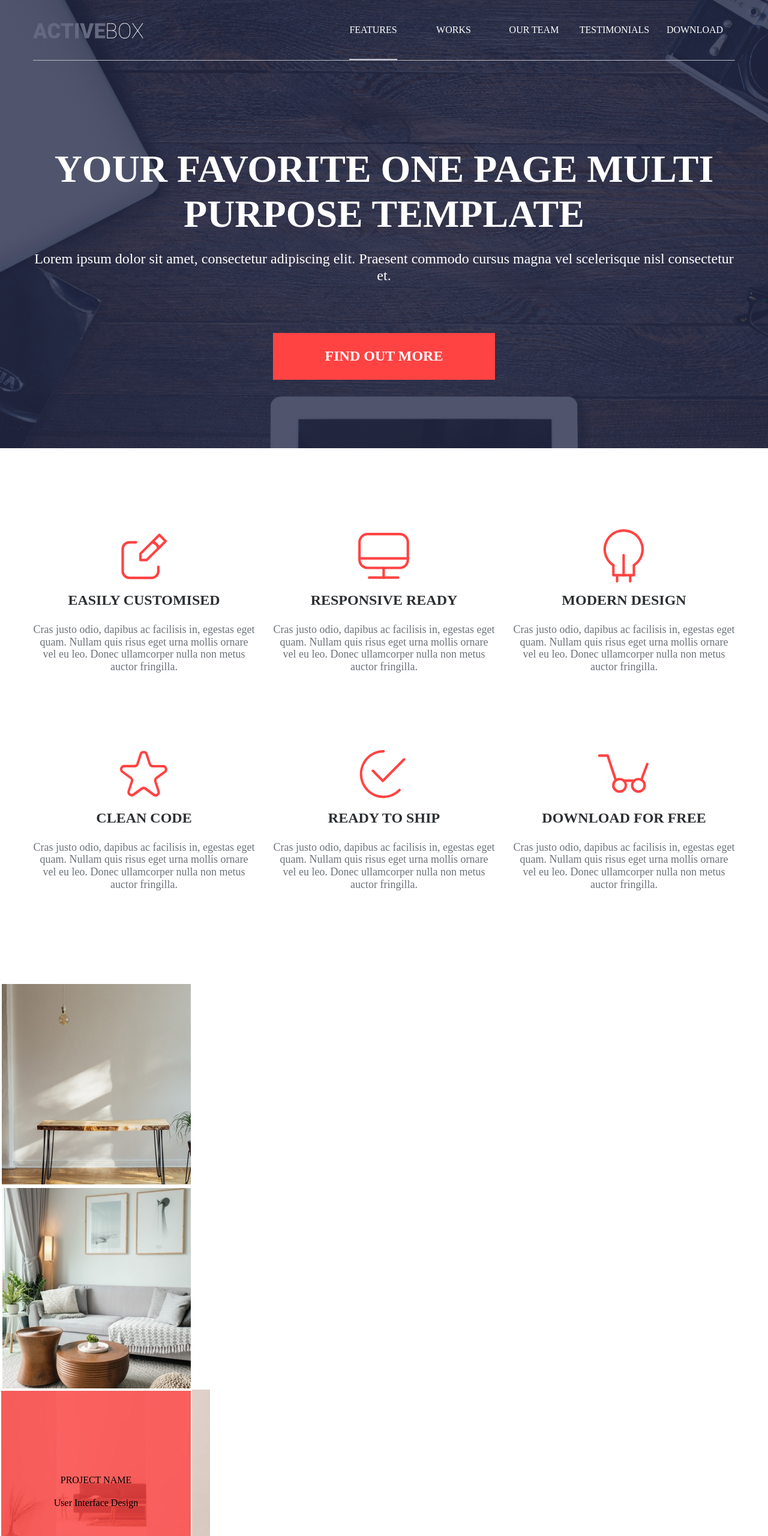
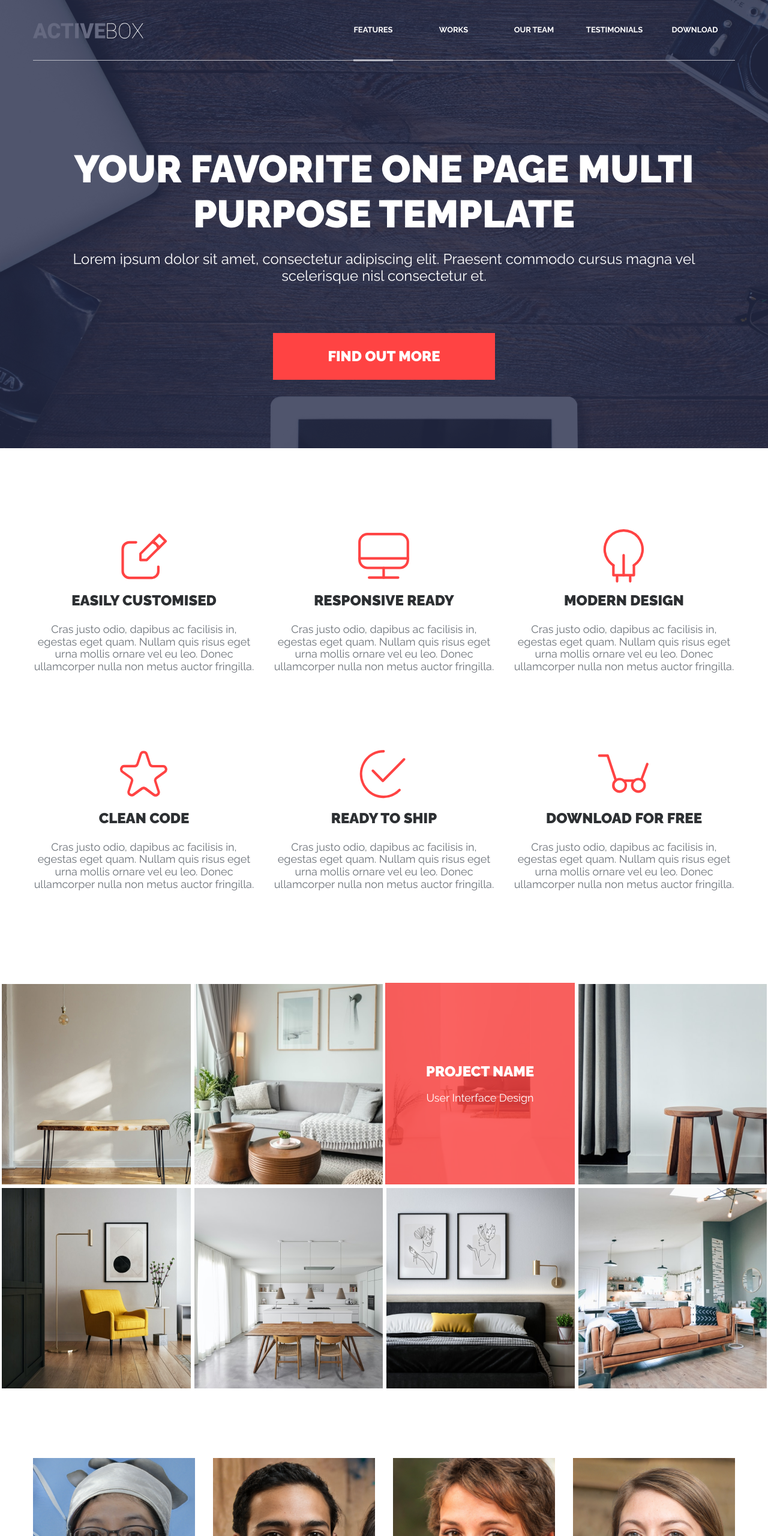
Before and after one commit to dromomania/activebox-project, a plain HTML site: page index.html in a window 1280 px wide. Shown: the top 2560 px of the page at 60% size. Drawn offline with Linux system fonts and the light colour scheme.

Commit message:
feat(activebox-project): project is finished

```diff
--- a/index.html
+++ b/index.html
@@ -8,6 +8,7 @@
   <link rel="preconnect" href="https://fonts.googleapis.com">
   <link rel="preconnect" href="https://fonts.gstatic.com" crossorigin>
   <link href="https://fonts.googleapis.com/css2?family=Raleway:wght@400;700;900&display=swap" rel="stylesheet">
+  <link href="https://fonts.googleapis.com/css2?family=Cardo:ital@1&display=swap" rel="stylesheet">
   <link rel="stylesheet" href="normalize.css">
   <link rel="stylesheet" href="style.css">
   <title>Document</title>
@@ -129,19 +130,23 @@
 
       <section class="work">
         <div class="work__wrap">
-          <div class="work__item"></div>
-          <div class="work__item"></div>
-          <div class="work__item"><img class="work__item-bg"  src="/images/work-3.png" alt="">
-            <div class="work__item-txt">
-            <div class="work__title">Project Name</div>
-            <div class="work__subtitle">User Interface Design</div>
+          <div class="work__top">
+            <div class="work__item work__item-one"></div>
+            <div class="work__item work__item-two"></div>
+            <div class="work__item work__item-three"><img class="work__item-bg" src="/images/work-3.png" alt="">
+              <div class="work__item-txt">
+                <div class="work__title">Project Name</div>
+                <div class="work__subtitle">User Interface Design</div>
+              </div>
+            </div>
+            <div class="work__item work__item-four"></div>
           </div>
+          <div class="work__bottom">
+            <div class="work__item work__item-five"></div>
+            <div class="work__item work__item-six"></div>
+            <div class="work__item work__item-seven"></div>
+            <div class="work__item work__item-eight"></div>
           </div>
-          <div class="work__item"></div>
-          <div class="work__item"></div>
-          <div class="work__item"></div>
-          <div class="work__item"></div>
-          <div class="work__item"></div>
         </div>
       </section>
 
@@ -338,8 +343,8 @@
       <div class="footer__under">
         <div class="container">
           <div class="footer__bottom">
-            <p class="text">Copyright © 2015 ActiveBox. All Rights Reserved
-              Made with by Kamal Chaneman</p>
+            <p class="footer__bottom-txt">Copyright © 2015 ActiveBox. All Rights Reserved
+              Made with <span>By Kamal Chaneman</span></p>
           </div>
         </div>
       </div>
--- a/style.css
+++ b/style.css
@@ -45,7 +45,9 @@ h5 {
   text-decoration: none;
   text-transform: uppercase;
   color: #fff;
-  font-size: 24px;
+  font-family: 'Raleway', sans-serif;
+  font-size: 1.5rem;
+  /*24px*/
   font-weight: 900;
   background-color: #FF4343;
   transition: background-color .2s ease;
@@ -79,6 +81,10 @@ h5 {
   width: 134px;
   text-align: center;
   text-transform: uppercase;
+  font-family: 'Raleway', sans-serif;
+  font-size: 0.81rem;
+  /*13px*/
+  font-weight: 700;
 }
 
 .navbar__link-active {
@@ -139,7 +145,9 @@ h5 {
 
 .banner__title {
   max-width: 1170px;
-  font-size: 64px;
+  font-family: 'Raleway', sans-serif;
+  font-size: 4rem;
+  /*64px*/
   font-weight: 900;
   color: #fff;
   text-transform: uppercase;
@@ -148,7 +156,9 @@ h5 {
 }
 
 .banner__subtitle {
-  font-size: 24px;
+  font-family: 'Raleway', sans-serif;
+  font-size: 1.5rem;
+  /*24px*/
   font-weight: 400;
   color: #fff;
   margin-bottom: 82px;
@@ -161,11 +171,9 @@ h5 {
   display: flex;
   flex-wrap: wrap;
   justify-content: space-between;
-  /*gap: 1.9375rem;*/
   margin-top: 130px;
   margin-bottom: 134px;
   row-gap: 99.98px;
-  /*column-gap: 31px;*/
 }
 
 .card {
@@ -180,40 +188,54 @@ h5 {
 
 .card__title {
   text-transform: uppercase;
-  font-size: 24px;
+  font-family: 'Raleway', sans-serif;
+  font-size: 1.5rem;
+  /*24px*/
   font-weight: 900;
   color: #2D3033;
 }
 
 .card__subtitle {
-  font-size: 18px;
+  font-family: 'Raleway', sans-serif;
+  font-size: 1.125rem;
+  /*18px*/
   font-weight: 400;
   color: #6C7279;
 }
 
 /*SECTION FEATURES ENDS*/
 /*SECTION WORK STARTS*/
-.wrap {
+.work_wrap {
   display: flex;
-  flex-wrap: wrap;
+  flex-direction: column;
+  height: 670px;
+}
+
+.work__top {
+  display: flex;
+  flex-direction: row;
+}
+
+.work__bottom {
+  display: flex;
+  flex-direction: row;
 }
 
 .work__item {
   height: 340px;
-  aspect-ratio: 1/1;
   width: 25%;
   border: 2px solid #fff;
 }
 
-.work__item:nth-child(1) {
+.work__item-one {
   background-image: url(/images/work-1.jpg);
 }
 
-.work__item:nth-child(2) {
+.work__item-two {
   background-image: url(/images/work-2.png);
 }
 
-.work__item:nth-child(3) {
+.work__item-three {
   background-color: rgba(255, 67, 67, 0.8);
   display: flex;
   flex-direction: column;
@@ -233,30 +255,40 @@ h5 {
 
 .work__title {
   text-transform: uppercase;
+  font-family: 'Raleway', sans-serif;
+  font-size: 1.5rem;
+  /*24px*/
+  font-weight: 900;
+  color: #fff;
 }
 
 .work__subtitle {
+  font-family: 'Raleway', sans-serif;
+  font-size: 1.125rem;
+  /*18px*/
+  font-weight: 400;
   margin-top: 20px;
   text-transform: capitalize;
+  color: #fff;
 }
 
-.work__item:nth-child(4) {
+.work__item-four {
   background-image: url(/images/work-4.png);
 }
 
-.work__item:nth-child(5) {
+.work__item-five {
   background-image: url(/images/work-5.png);
 }
 
-.work__item:nth-child(6) {
+.work__item-six {
   background-image: url(/images/work-6.png);
 }
 
-.work__item:nth-child(7) {
+.work__item-seven {
   background-image: url(/images/work-7.png);
 }
 
-.work__item:nth-child(8) {
+.work__item-eight {
   background-image: url(/images/work-8.png);
 }
 
@@ -274,19 +306,25 @@ h5 {
 }
 
 .column__title {
-  font-size: 24px;
+  font-family: 'Raleway', sans-serif;
+  font-size: 1.5rem;
+  /*24px*/
   font-weight: 700;
   margin-top: 30px;
 }
 
 .column__subtitle,
 .column__text {
-  font-size: 18px;
+  font-family: 'Raleway', sans-serif;
+  font-size: 1.125rem;
+  /*18px*/
   font-weight: 400;
 }
 
 .column__subtitle {
+  color: #FF4343;
   margin-top: 5.29px;
+  text-transform: uppercase;
 }
 
 .column__text {
@@ -320,7 +358,6 @@ h5 {
   font-size: 2.25rem;
   /*36px*/
   color: #fff;
-
   width: 470px;
   height: 230px;
   margin: 116px 170px 0 129px;
@@ -330,6 +367,7 @@ h5 {
 
 .row__subtitle {
   margin-left: 130px;
+  font-family: 'Raleway', sans-serif;
   font-weight: 700;
   font-size: 0.8125rem;
   /*13px*/
@@ -360,13 +398,17 @@ h5 {
 }
 
 .download__title {
+  font-family: 'Raleway', sans-serif;
+  font-size: 1.875rem;
+  /*30px*/
   font-weight: 500;
-  font-size: 30px;
 }
 
 .download__subtitle {
+  font-family: 'Raleway', sans-serif;
+  font-size: 1.125rem;
+  /*18px*/
   font-weight: 700;
-  font-size: 18px;
   margin-top: 5.29px;
 }
 
@@ -391,12 +433,25 @@ h5 {
   text-align: center;
 }
 
+.info__title {
+  font-family: 'Raleway', sans-serif;
+  font-size: 1.125rem;
+  /*18px*/
+  font-weight: 700;
+  color: #fff;
+}
+
 .info:nth-child(1) .info__title {
   margin-top: -42px;
 }
 
 .info__subtitle {
+  font-family: 'Raleway', sans-serif;
+  font-size: 1.125rem;
+  /*18px*/
+  font-weight: 400;
   margin-top: 29px;
+  color: #fff;
 }
 
 .info__media {
@@ -404,10 +459,19 @@ h5 {
   gap: 27px;
 }
 
-.text {
+.footer__bottom-txt {
   width: 33.33%;
   margin: 23.86px auto 12.14px;
   text-align: center;
+  font-family: 'Raleway', sans-serif;
+  font-size: 1.125rem;
+  /*18px*/
+  font-weight: 400;
+  color: #fff;
+}
+
+span {
+  color: #808080;
 }
 
 .footer__upper {
```
